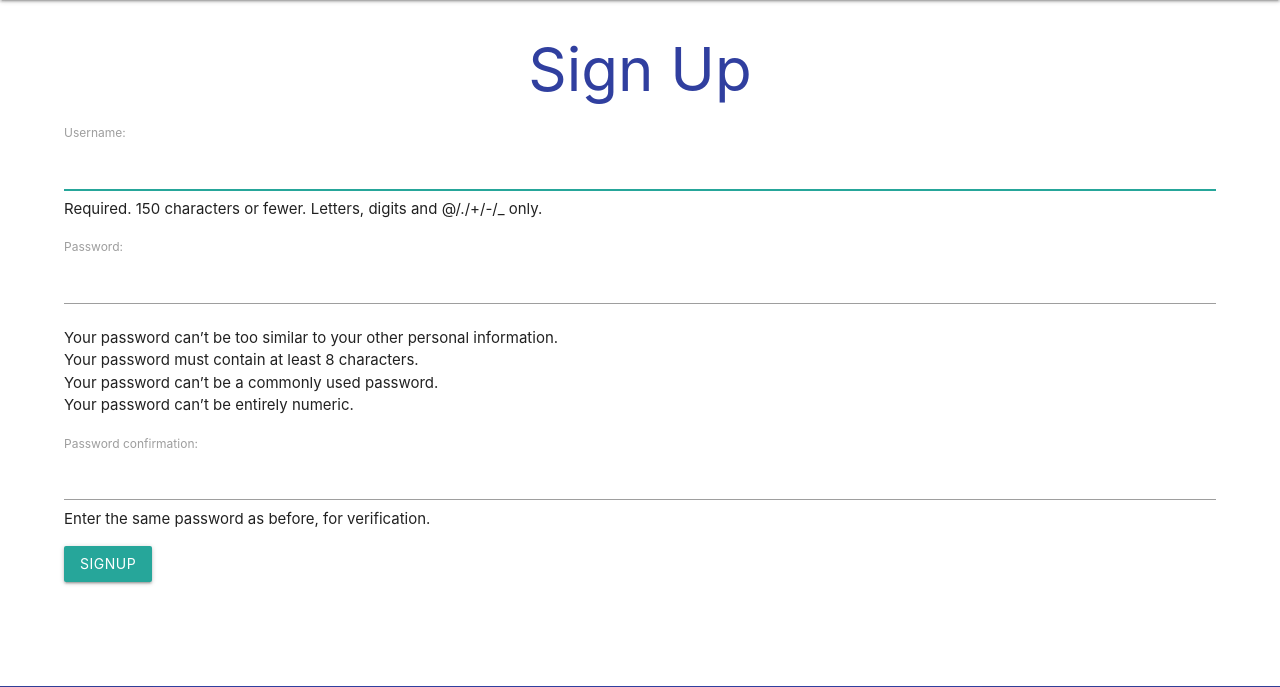
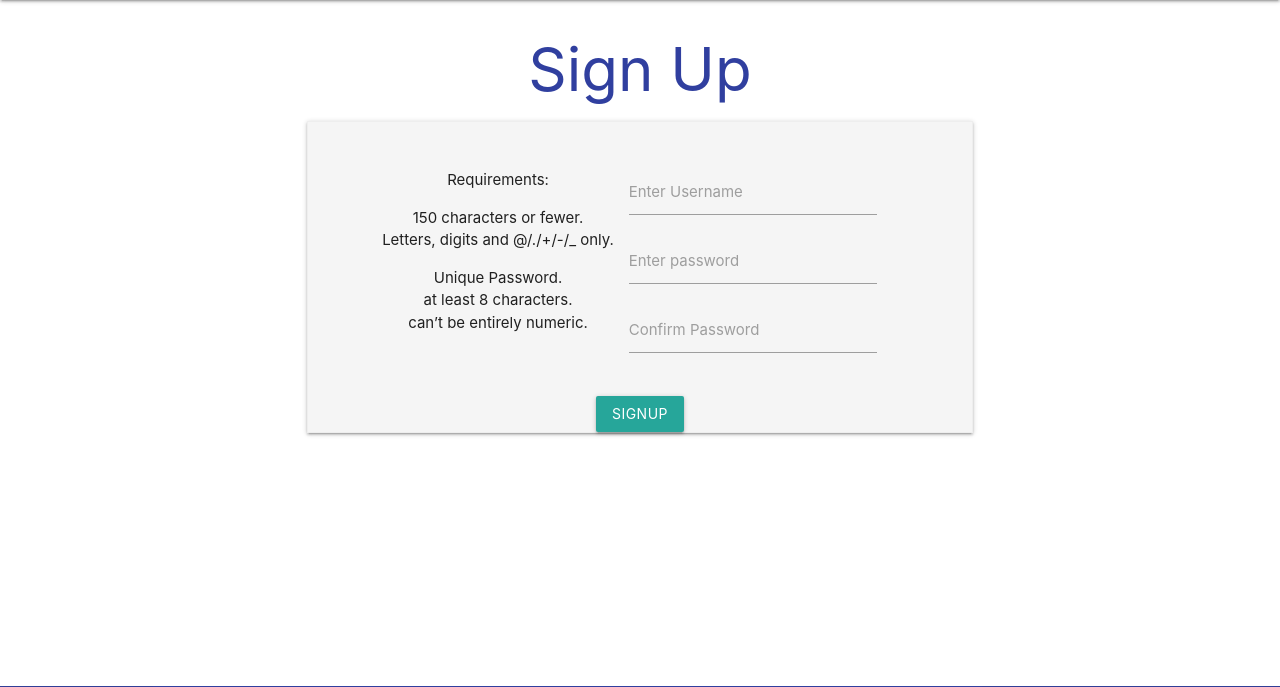
Before and after one commit to lilibella28/Job-Tracker, a Django app: page /accounts/signup/ in a window 1280 px wide. Shown: the part 64-751 px from the top of the page. Run offline with Django 4.2, Linux system fonts and the light colour scheme.

Commit message:
styling signup page

```diff
--- a/main_app/templates/registration/signup.html
+++ b/main_app/templates/registration/signup.html
@@ -2,16 +2,46 @@
 
 
 {% block content %}
+
 <h1 id="heading">Sign Up</h1>
-
+<div class="containersignup center">
 {% if error_message %}<p class="red-text">{{ error_message }}</p>{% endif %}
 
 <form action="{% url 'signup' %}" method="post">
 	{% csrf_token %}
 
-	{{ form.as_p }}
-	<input type="submit" class="btn" value="signup">
-
+	<div class="container col s6">
+		<div class="z-depth-1 grey lighten-4 row" style="display: inline-block; padding: 32px 48px 0px 48px; border: 1px solid #EEE;">
+			<div class="container col s6">
+				<div><p>Requirements:</p></div>
+				<div><p>150 characters or fewer.<br>
+					 Letters, digits and @/./+/-/_ only.</p></div>
+				<div><p>Unique Password.<br>
+					   at least 8 characters.<br>
+					  can’t be entirely numeric.</p></div>
+			  </div>
+			<div class='col colsignup'>
+			  <div class="row">
+			<div class='input-field row s6'>
+			  <input class='validate' maxlength="150" type='text' name='username' id='id_username' />
+			  <label for='id_username'>Enter Username</label>
+			</div>
+			<div class='input-field row s6'>
+			  <input class='validate' type='password' name='password1' autocomplete="new-password" id='id_password1' />
+			  <label for='id_password1'>Enter password</label>
+		  </div>
+			<div class='input-field row s6'>
+			  <input class='validate' type='password' name='password2' autocomplete="new-password" id='id_password2' />
+			  <label for='id_password2'>Confirm Password</label>
+          </div>
+		 </div>
+		</div>
+		<input type="submit" class="btn" value="signup">
+	  </div>
+		</div>
+	</div>
 </form>
 
+
+</div>
 {% endblock content %}
```
